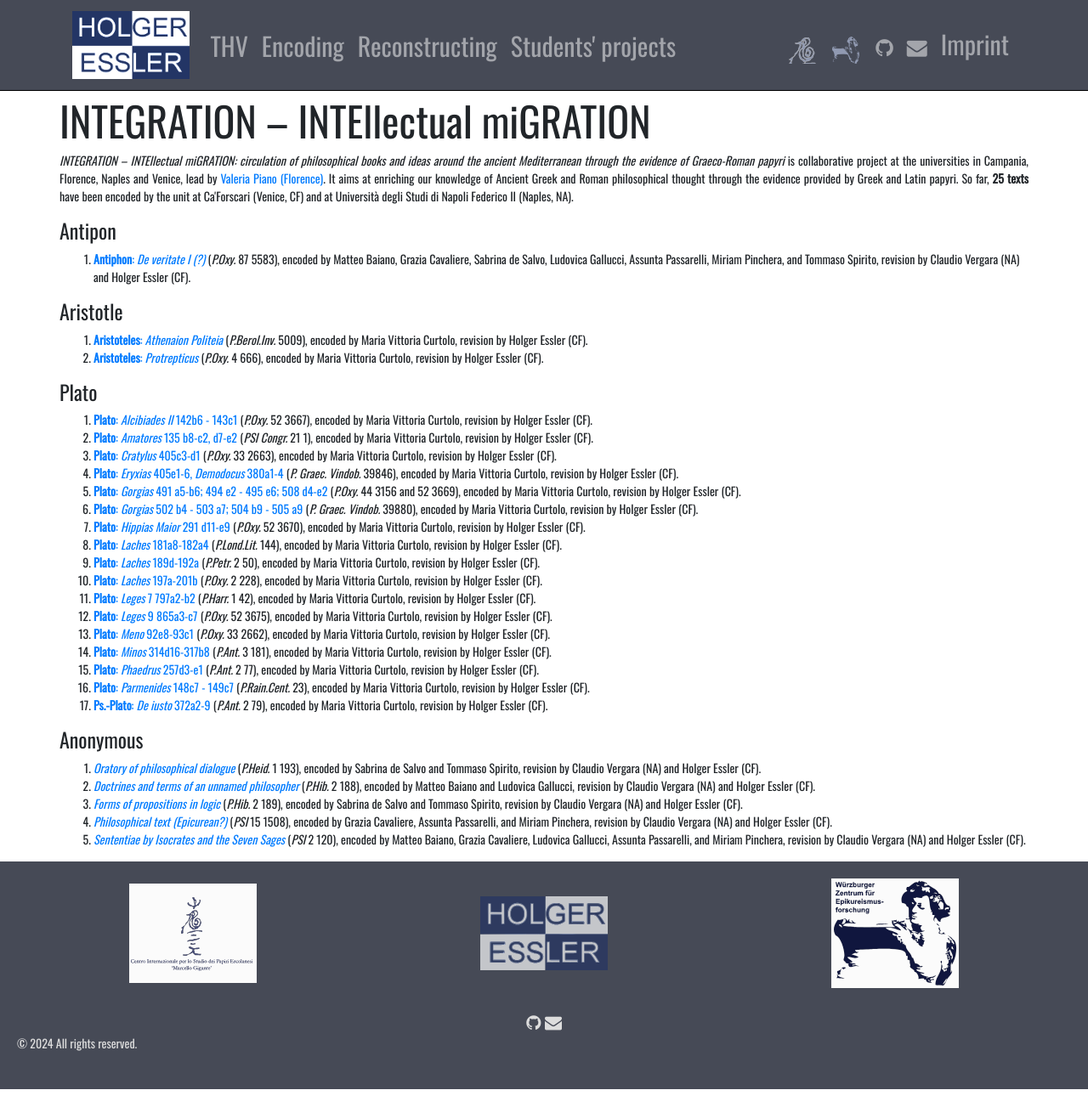
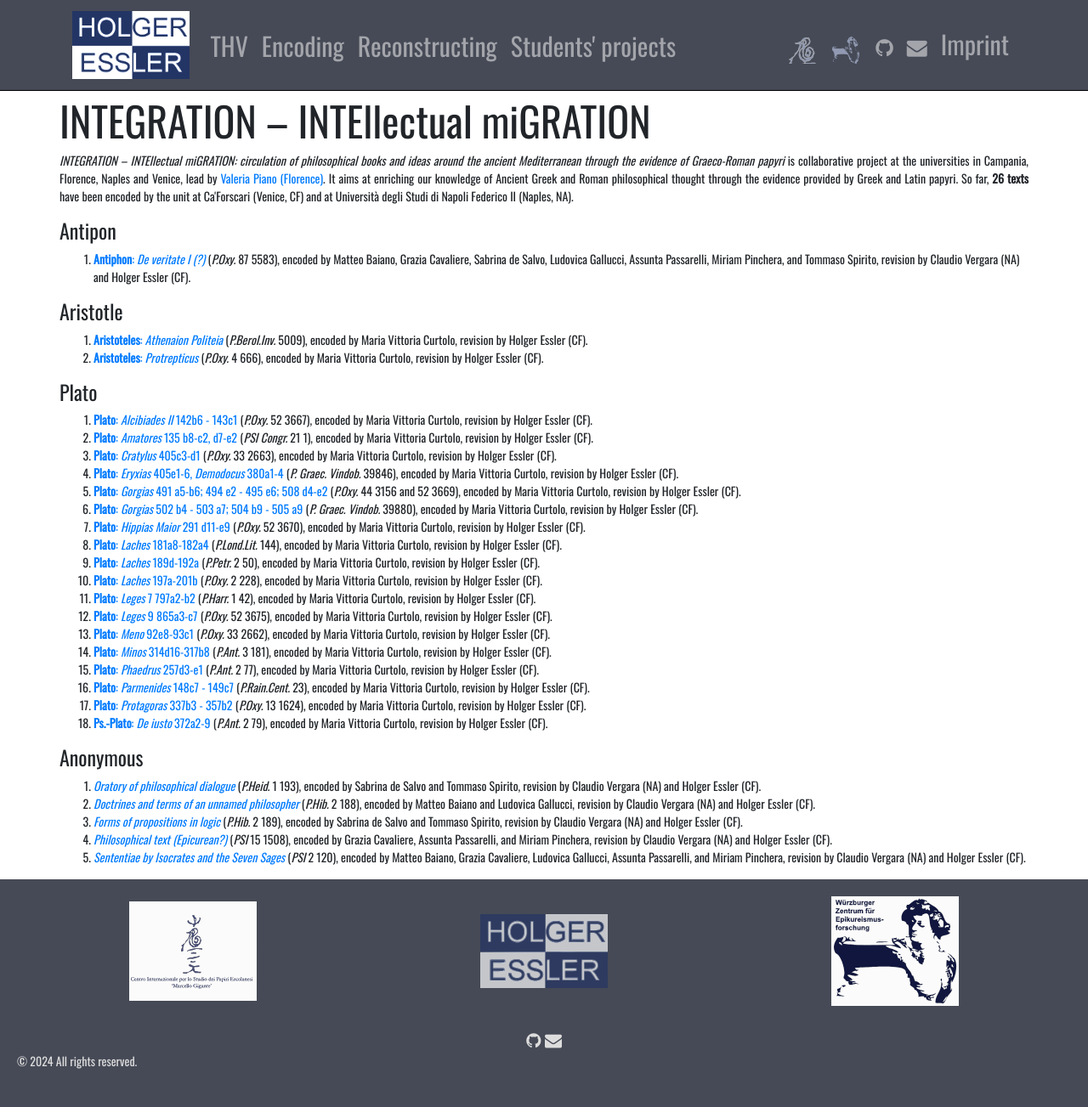
Before and after one commit to HolgerEssler/HolgerEssler.github.io, a Jekyll site: the page built from integration.html, in a window 1280 px wide and 1303 px high. Shown: the whole window at 85% size. Built offline with Jekyll 4.4.1, drawn with Linux system fonts in a browser that asks for light colours; nearby versions of some CDN libraries.

Commit message:
Updated encodings of Integration.

```diff
--- a/editio.html
+++ b/editio.html
@@ -29,7 +29,7 @@
               <ul>
                 <li>The <strong><a href="/thv">Thesaurus Herculanensium Voluminum (THV)</a></strong> is being created in collaboration with the <a href="https://cispe.org/">Centro Internazionale per lo Studio dei Papiri Ercolanesi, Naples</a>. The final goal is a comprehensive database of all edited texts from Herculaneum. So far it contains <strong>182 texts and 301 inventory numbers</strong>.</li>
                 <li><strong><a href="/ediscimus">E(dendo)discimus</a></strong> The digital edition of papyri has been part of <strong>Holger Essler's teaching</strong> in <a href="www.unive.it/persone/holger.essler">Venice</a> and <a href="https://www.klassphil.uni-wuerzburg.de/startseite/">Würzburg</a> for years. Over the years <strong>307 texts</strong> have been encoded as practical training and to expand the corpora.</li>
-                <li><strong><a href="/integration">INTEGRATION – INTEllectual miGRATION</a></strong> aims at enriching our knowledge of Ancient Greek and Roman philosophical thought through the evidence provided by Greek and Latin papyri. So far <strong>25 texts</strong> have been encoded by the unit at Ca'Foscari (Venice).</li>
+                <li><strong><a href="/integration">INTEGRATION – INTEllectual miGRATION</a></strong> aims at enriching our knowledge of Ancient Greek and Roman philosophical thought through the evidence provided by Greek and Latin papyri. So far <strong>26 texts</strong> have been encoded by the unit at Ca'Foscari (Venice).</li>
               </ul>
             </div>
             <div class="row">
--- a/integration.html
+++ b/integration.html
@@ -19,7 +19,7 @@
               <div>INTEGRATION – INTEllectual miGRATION</div>
             </div>
             <div class="row">
-              <p style="font-size: 14px !important;"><i><em>INTEGRATION – INTEllectual miGRATION</em>: circulation of philosophical books and ideas around the ancient Mediterranean through the evidence of Graeco-Roman papyri</i> is collaborative project at the universities in Campania, Florence, Naples and Venice, lead by <a href="https://www.unifi.it/p-doc2-0-0-A-3f2b3d2d3a2c2c.html">Valeria Piano (Florence)</a>. It aims at enriching our knowledge of Ancient Greek and Roman philosophical thought through the evidence provided by Greek and Latin papyri. So far, <strong>25 texts</strong> have been encoded by the unit at Ca'Forscari (Venice, CF) and at Università degli Studi di Napoli Federico II (Naples, NA).</p>
+              <p style="font-size: 14px !important;"><i><em>INTEGRATION – INTEllectual miGRATION</em>: circulation of philosophical books and ideas around the ancient Mediterranean through the evidence of Graeco-Roman papyri</i> is collaborative project at the universities in Campania, Florence, Naples and Venice, lead by <a href="https://www.unifi.it/p-doc2-0-0-A-3f2b3d2d3a2c2c.html">Valeria Piano (Florence)</a>. It aims at enriching our knowledge of Ancient Greek and Roman philosophical thought through the evidence provided by Greek and Latin papyri. So far, <strong>26 texts</strong> have been encoded by the unit at Ca'Forscari (Venice, CF) and at Università degli Studi di Napoli Federico II (Naples, NA).</p>
             </div>
             <div class="row">
               <h4>Antipon</h4>
@@ -59,6 +59,7 @@
                 <li><a href="https://papyri.info/dclp/62637"><b>Plato</b>: <i>Minos</i> 314d16-317b8</a> (<i>P.Ant.</i> 3 181), encoded by Maria Vittoria Curtolo, revision by Holger Essler (CF).</li>
                 <li><a href="https://papyri.info/dclp/62621"><b>Plato</b>: <i>Phaedrus</i> 257d3-e1</a> (<i>P.Ant.</i> 2 77), encoded by Maria Vittoria Curtolo, revision by Holger Essler (CF).</li>
                 <li><a href="https://papyri.info/dclp/62644"><b>Plato</b>: <i>Parmenides</i> 148c7 - 149c7</a> (<i>P.Rain.Cent.</i> 23), encoded by Maria Vittoria Curtolo, revision by Holger Essler (CF).</li>
+                <li><a href="https://papyri.info/dclp/62632"><b>Plato</b>: <i>Protagoras</i> 337b3 - 357b2</a> (<i>P.Oxy.</i> 13 1624), encoded by Maria Vittoria Curtolo, revision by Holger Essler (CF).</li>
                 <li><a href="https://papyri.info/dclp/62635"><b>Ps.-Plato</b>: <i>De iusto</i> 372a2-9</a> (<i>P.Ant.</i> 2 79), encoded by Maria Vittoria Curtolo, revision by Holger Essler (CF).</li>
               </ol>
           </div>
```
Also changed, not shown: other parts of editio.html (+1 -1 lines).
